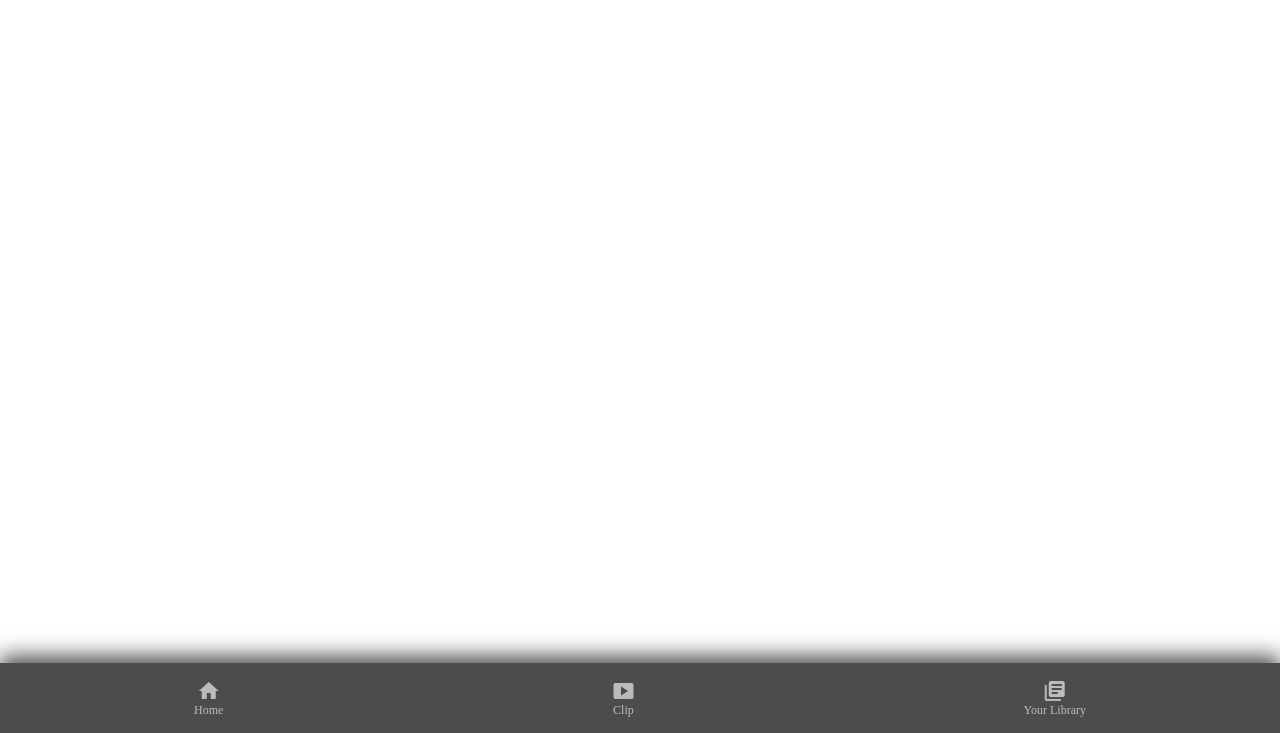
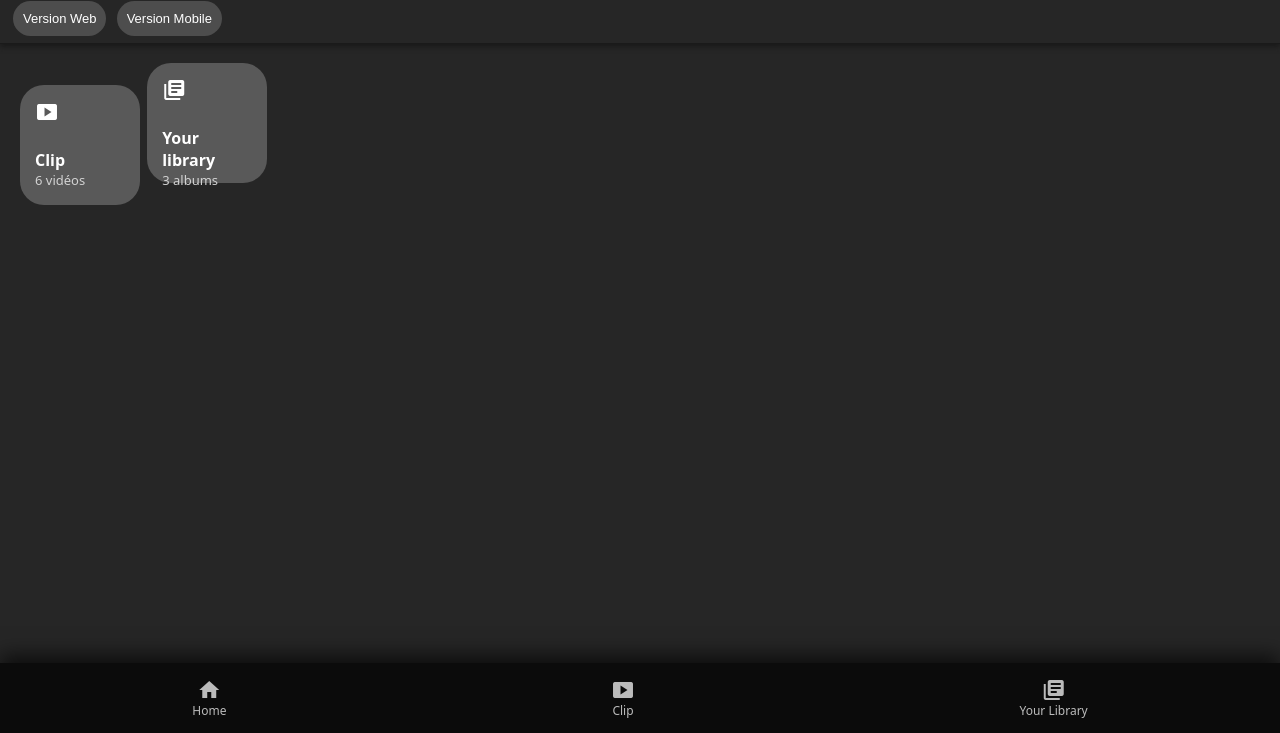
Before and after one commit to LordNexans/lordnexans.github.io, a plain HTML site: page SpotiGilbs/index.html in a window 1280 px wide. Shown: the part 67-800 px from the top of the page. Drawn offline with Linux system fonts and the light colour scheme.

Commit message:
Add files via upload

```diff
--- a/SpotiGilbs/css/clip.css
+++ b/SpotiGilbs/css/clip.css
@@ -42,6 +42,7 @@ body {
     padding: 10px;
     display: grid;
     grid-template-columns: 50px auto;
+
 }
 
 .text-video-player {
@@ -107,6 +108,7 @@ body {
     vertical-align: middle;
     /* This aligns the element vertically */
     margin-left: 10px;
+    text-decoration: none;
 }
 
 .title-video {
@@ -115,13 +117,28 @@ body {
     line-break: auto;
     overflow-wrap: break-word;
     max-width: 350px;
+    text-decoration: none;
     /* width: 80%; */
 }
 
 .subtitle-video {
     font-size: small;
     color: lightgray;
+    text-decoration: none;
 }
+
+a:link {
+    text-decoration: none;
+  }
+  a:visited {
+    text-decoration: none;
+  }
+  a:hover {
+    text-decoration: none;
+  }
+  a:active {
+    text-decoration: none;
+  }
 
 .box-video-player .title-video {
     font-size: larger;
--- /dev/null
+++ b/SpotiGilbs/css/home.css
@@ -0,0 +1,33 @@
+body {
+    background-color: #262626;
+    font-family: system-ui, -apple-system, BlinkMacSystemFont, 'Segoe UI', Roboto, Oxygen, Ubuntu, Cantarell, 'Open Sans', 'Helvetica Neue', sans-serif;
+}
+
+.container-index {
+    padding: 130px 20px 50px 20px;
+
+}
+
+.box-home {
+    width: 90px;
+    height: 90px;
+    background-color: #595959;
+    border-radius: 24px;
+    margin: 0 3px 0 0;
+    padding: 15px;
+    display: inline-block;
+    color: white;
+}
+
+.box-home-text {
+    margin-top: 20px;
+}
+
+.box-home-text .box-home-subtitle {
+    font-size: small;
+    color: lightgray;
+}
+
+.box-home-text .box-home-title {
+    font-weight: bold;
+}
--- a/SpotiGilbs/index.html
+++ b/SpotiGilbs/index.html
@@ -13,10 +13,62 @@
     <meta property="og:image" content="https://i.ibb.co/0mt8VSN/Logo.png">
     <title>SpotiGilbs</title>
     <link rel="stylesheet" href="./css/nav-bar.css">
+    <link rel="stylesheet" href="./css/all.css">
+    <link rel="stylesheet" href="./css/clip.css">
+    <link rel="stylesheet" href=".css/head.css">
+    <link rel="stylesheet" href="./css/style.css">
+    <!-- <link rel="stylesheet" href="./css/nav-bar.css"> -->
+    <link rel="stylesheet" href="./css/player.css">
+    <link rel="stylesheet" href="./css/overlay.css">
+    <link rel="stylesheet" href="./css/album2.css">
+    <link rel="stylesheet" href="./css/home.css">
     <link href="https://fonts.googleapis.com/icon?family=Material+Icons" rel="stylesheet">
 </head>
 
 <body>
+    <nav class="top-nav">
+        <div class="text-top-nav">
+            <h2>SpotiGilbs</h2>
+        </div><br>
+        <div class="filter-top-nav">
+            <button>Version Web</button>
+            <button>Version Mobile</button>
+        </div>
+    </nav>
+
+    <div class="container-index" id="boxes">
+        <a href="./clip.html">
+            <div class="box-home">
+                <div class="box-home-img">
+                    <i class="material-icons">smart_display</i>
+                </div>
+                <div class="box-home-text">
+                    <div class="box-home-title">
+                        Clip
+                    </div>
+                    <div class="box-home-subtitle">
+                        6 vidéos
+                    </div>
+                </div>
+            </div>
+        </a>
+        <a href="./library.html">
+            <div class="box-home">
+                <div class="box-home-img">
+                    <i class="material-icons">library_books</i>
+                </div>
+                <div class="box-home-text">
+                    <div class="box-home-title">
+                        Your library
+                    </div>
+                    <div class="box-home-subtitle">
+                        3 albums
+                    </div>
+                </div>
+            </div>
+        </a>
+    </div>
+
     <!-- barre de navigation bas -->
     <nav class="mobile-bottom-nav">
         <div class="mobile-bottom-nav__item mobile-bottom-nav__item--active">
```
Also changed, not shown: SpotiGilbs/clip.html (+1 -1 lines).
